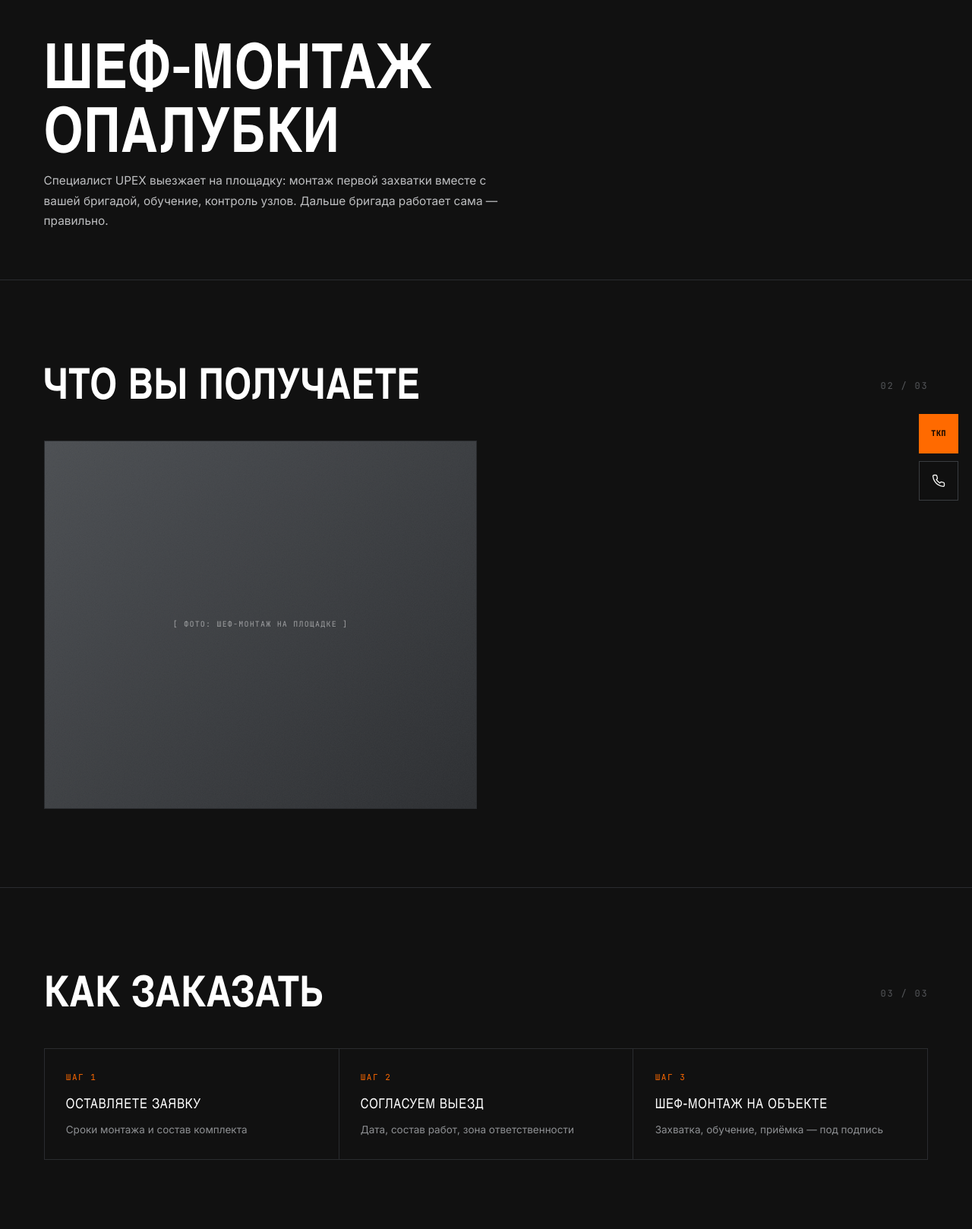
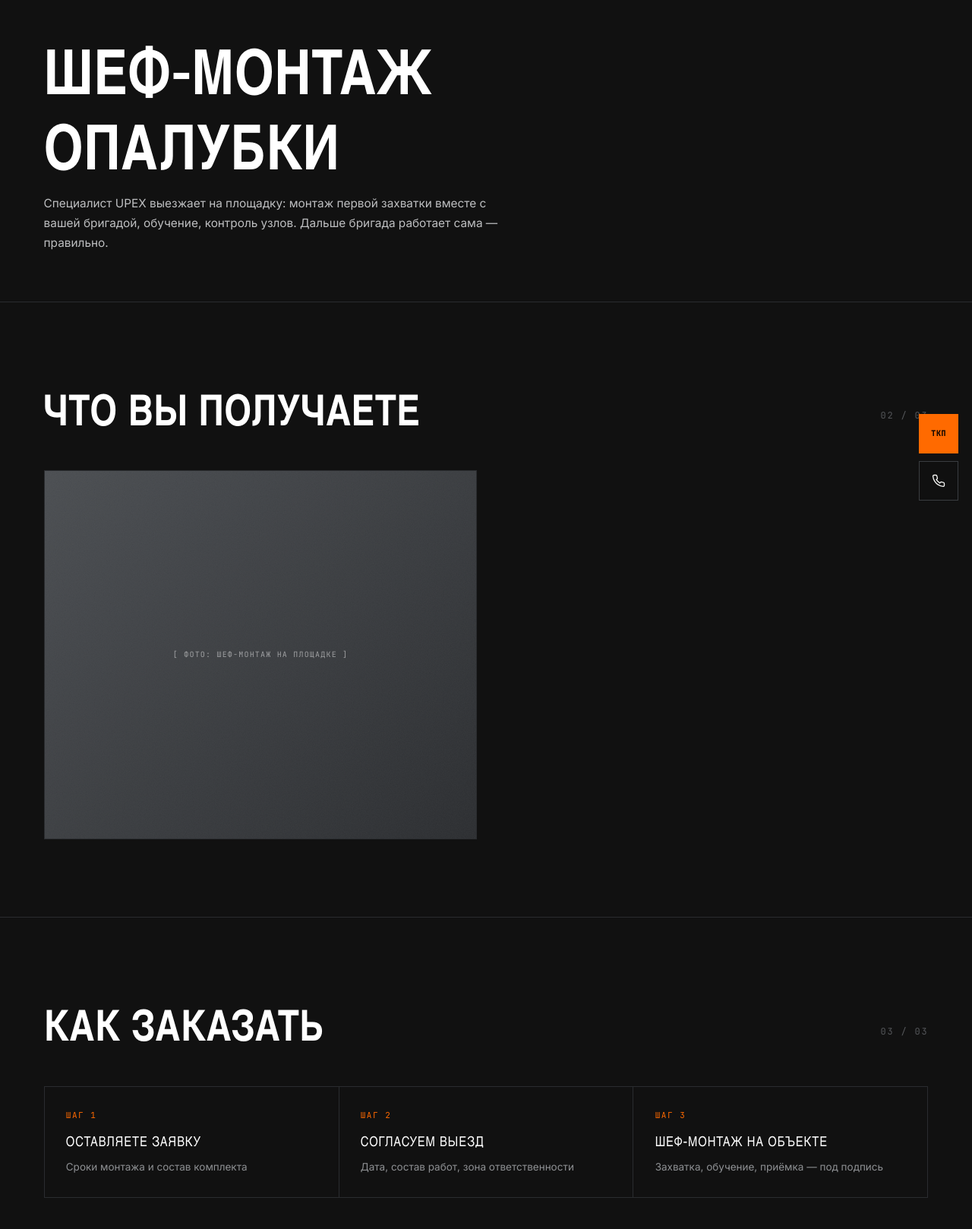
Before and after one commit to kmvit/ganingroup, a Django app: page /uslugi/shef-montazh/ in a window 1280 px wide. Shown: the part 123-1741 px from the top of the page at 76% size. Run offline with Django 5.2, Linux system fonts and the light colour scheme; data comes from the database, SQL or seed files in the repository; data that the repository does not hold is empty.

Commit message:
Вёрстка: фото не выезжает на карточки, «Ё» не налезает на строку выше
1. Страницы сервисов: у блока с фото стояли aspect-ratio и height:100%
   одновременно. Высоту он брал от карточки, растянутой под соседнюю
   колонку, а ширину считал из пропорции — 850px при колонке 754px,
   и лишнее накрывало карточки справа. Ширина задана явно.

2. Заголовки: line-height 1.02 был меньше, чем занимают буквы. В Oswald
   точки «Ё» поднимаются на 1.042em над базовой линией при высоте
   заглавных 0.82em, хвосты «Ц/Д/Щ» уходят вниз на 0.157em — нужно 1.199.
   Поставлено 1.2.

Co-Authored-By: Claude Opus 5 <noreply@anthropic.com>

```diff
--- a/static/assets/site.css
+++ b/static/assets/site.css
@@ -35,7 +35,10 @@ a{color:inherit;text-decoration:none}
 button{font:inherit;border:0;background:none;color:inherit;cursor:pointer}
 .wrap{max-width:var(--maxw);margin-inline:auto;padding-inline:var(--gut)}
 
-h1,h2,h3{font-family:var(--font-h);font-weight:600;line-height:1.02;text-transform:uppercase;letter-spacing:.005em}
+/* line-height 1.2, а не плотнее: в Oswald точки «Ё» поднимаются на 1.042em
+   над базовой линией (заглавные — 0.82em), хвосты «Ц/Д/Щ» уходят на 0.157em.
+   При 1.02 вторая строка с «Ё» или «Й» налезала на предыдущую. */
+h1,h2,h3{font-family:var(--font-h);font-weight:600;line-height:1.2;text-transform:uppercase;letter-spacing:.005em}
 .eyebrow{font-family:var(--font-m);font-size:12px;letter-spacing:.22em;text-transform:uppercase;color:var(--muted);display:flex;align-items:center;gap:12px}
 .eyebrow::before{content:"";width:8px;height:8px;background:var(--accent)}
 .sec-head{display:flex;align-items:flex-end;justify-content:space-between;gap:24px;margin-bottom:clamp(32px,4vw,56px)}
--- a/templates/pages/laboratoriya.html
+++ b/templates/pages/laboratoriya.html
@@ -7,7 +7,7 @@
 <nav class="bc"><div class="wrap"><a href="{% url 'home' %}">Главная</a><i>/</i><a href="{% url 'uslugi' %}">Сервисы</a><i>/</i><span>Лаборатория контроля качества</span></div></nav>
 <section class="phero"><div class="wrap"><h1>{{ page.h1|default:"Лаборатория контроля качества"|safe }}</h1><p class="sub">{{ page.subtitle|default:"Собственная строительная лаборатория и ОТК плюс испытательная лаборатория «Резол»: подбор составов под проект, испытание каждой партии, паспорта качества и протоколы для технадзора."|safe }}</p></div></section>
 <section><div class="wrap"><div class="sec-head"><h2>Что вы получаете</h2><span class="num">02 / 03</span></div><div class="grid c2" style="align-items:stretch">
-      <div class="pcard" style="pointer-events:none"><span class="ph" style="aspect-ratio:4/3.4;height:100%">{% if page.photo %}<img src="{{ page.photo.url }}" alt="" style="width:100%;height:100%;object-fit:cover" />{% else %}<i>[ фото: лаборатория ]</i>{% endif %}</span></div>
+      <div class="pcard" style="pointer-events:none"><span class="ph" style="aspect-ratio:4/3.4;width:100%;height:100%">{% if page.photo %}<img src="{{ page.photo.url }}" alt="" style="width:100%;height:100%;object-fit:cover" />{% else %}<i>[ фото: лаборатория ]</i>{% endif %}</span></div>
       <div class="grid c2">{% for c in cards_by_section.grid1 %}<div class="icard">{% if c.icon %}<span class="ic">{{ c.icon }}</span>{% endif %}<h3 style="font-size:16px">{{ c.title }}</h3><p>{{ c.text }}</p></div>{% endfor %}</div></div></div></section><section class="bt"><div class="wrap"><div class="sec-head"><h2>Как заказать</h2><span class="num">03 / 03</span></div><div class="steps"><div class="step"><i>Шаг 1</i><b>Передаёте требования проекта</b><span>Класс, F/W, особые условия</span></div><div class="step"><i>Шаг 2</i><b>Лаборатория подбирает состав</b><span>Пробные замесы и испытания</span></div><div class="step"><i>Шаг 3</i><b>Контроль на всём цикле</b><span>Испытания партий и документы без задержек</span></div></div></div></section><section class="final">
   <div class="wrap" style="position:relative">
     <p class="eyebrow" style="justify-content:center">Один партнёр — весь монолит</p>
--- a/templates/pages/logistika.html
+++ b/templates/pages/logistika.html
@@ -7,7 +7,7 @@
 <nav class="bc"><div class="wrap"><a href="{% url 'home' %}">Главная</a><i>/</i><a href="{% url 'uslugi' %}">Сервисы</a><i>/</i><span>Логистика и диспетчеризация</span></div></nav>
 <section class="phero"><div class="wrap"><h1>{{ page.h1|default:"Логистика и диспетчеризация"|safe }}</h1><p class="sub">{{ page.subtitle|default:"Правильный бетон — правильной бригаде — в правильное время. Собственный автопарк и менеджеры на связи 24/7 в сезон: вам ничего делать не нужно, мы держим график."|safe }}</p></div></section>
 <section><div class="wrap"><div class="sec-head"><h2>Что вы получаете</h2><span class="num">02 / 03</span></div><div class="grid c2" style="align-items:stretch">
-      <div class="pcard" style="pointer-events:none"><span class="ph" style="aspect-ratio:4/3.4;height:100%">{% if page.photo %}<img src="{{ page.photo.url }}" alt="" style="width:100%;height:100%;object-fit:cover" />{% else %}<i>[ фото: автопарк ]</i>{% endif %}</span></div>
+      <div class="pcard" style="pointer-events:none"><span class="ph" style="aspect-ratio:4/3.4;width:100%;height:100%">{% if page.photo %}<img src="{{ page.photo.url }}" alt="" style="width:100%;height:100%;object-fit:cover" />{% else %}<i>[ фото: автопарк ]</i>{% endif %}</span></div>
       <div class="grid c2">{% for c in cards_by_section.grid1 %}<div class="icard">{% if c.icon %}<span class="ic">{{ c.icon }}</span>{% endif %}<h3 style="font-size:16px">{{ c.title }}</h3><p>{{ c.text }}</p></div>{% endfor %}</div></div></div></section><section class="bt"><div class="wrap"><div class="sec-head"><h2>Как заказать</h2><span class="num">03 / 03</span></div><div class="steps"><div class="step"><i>Шаг 1</i><b>Оставляете заявку и график</b><span>Объект, объёмы, окна заливок</span></div><div class="step"><i>Шаг 2</i><b>Составляем план поставок</b><span>Логист закрепляет машины и маршруты</span></div><div class="step"><i>Шаг 3</i><b>Подаём бетон по графику</b><span>Менеджер ведёт поставку до последнего куба</span></div></div></div></section><section class="final">
   <div class="wrap" style="position:relative">
     <p class="eyebrow" style="justify-content:center">Один партнёр — весь монолит</p>
--- a/templates/pages/raschet_opalubki.html
+++ b/templates/pages/raschet_opalubki.html
@@ -7,7 +7,7 @@
 <nav class="bc"><div class="wrap"><a href="{% url 'home' %}">Главная</a><i>/</i><a href="{% url 'uslugi' %}">Сервисы</a><i>/</i><span>Расчёт и проектирование опалубки</span></div></nav>
 <section class="phero"><div class="wrap"><h1>{{ page.h1|default:"Расчёт и проектирование опалубки"|safe }}</h1><p class="sub">{{ page.subtitle|default:"Инженеры UPEX рассчитывают комплект опалубки под ваш проект: спецификация и график оборота. Расчёт комплекта — бесплатно; расстановка на чертеже — платно. Срок — 1 рабочий день."|safe }}</p><div class="tags"><a class="chip hot" href="#tkp">расчёт комплекта — бесплатно</a></div></div></section>
 <section><div class="wrap"><div class="sec-head"><h2>Что вы получаете</h2><span class="num">02 / 03</span></div><div class="grid c2" style="align-items:stretch">
-      <div class="pcard" style="pointer-events:none"><span class="ph" style="aspect-ratio:4/3.4;height:100%">{% if page.photo %}<img src="{{ page.photo.url }}" alt="" style="width:100%;height:100%;object-fit:cover" />{% else %}<i>[ фото: инженер за расчётом ]</i>{% endif %}</span></div>
+      <div class="pcard" style="pointer-events:none"><span class="ph" style="aspect-ratio:4/3.4;width:100%;height:100%">{% if page.photo %}<img src="{{ page.photo.url }}" alt="" style="width:100%;height:100%;object-fit:cover" />{% else %}<i>[ фото: инженер за расчётом ]</i>{% endif %}</span></div>
       <div class="grid c2">{% for c in cards_by_section.grid1 %}<div class="icard">{% if c.icon %}<span class="ic">{{ c.icon }}</span>{% endif %}<h3 style="font-size:16px">{{ c.title }}</h3><p>{{ c.text }}</p></div>{% endfor %}</div></div></div></section><section class="bt"><div class="wrap"><div class="sec-head"><h2>Как заказать</h2><span class="num">03 / 03</span></div><div class="steps"><div class="step"><i>Шаг 1</i><b>Оставляете заявку</b><span>Контакты и общие параметры объекта</span></div><div class="step"><i>Шаг 2</i><b>Передаёте проект / чертежи</b><span>КЖ-раздел или обмерные схемы</span></div><div class="step"><i>Шаг 3</i><b>Получаете расчёт и ТКП</b><span>Комплект, спецификация, цена и сроки отгрузки</span></div></div></div></section><section class="final">
   <div class="wrap" style="position:relative">
     <p class="eyebrow" style="justify-content:center">Один партнёр — весь монолит</p>
--- a/templates/pages/shef_montazh.html
+++ b/templates/pages/shef_montazh.html
@@ -7,7 +7,7 @@
 <nav class="bc"><div class="wrap"><a href="{% url 'home' %}">Главная</a><i>/</i><a href="{% url 'uslugi' %}">Сервисы</a><i>/</i><span>Шеф-монтаж опалубки</span></div></nav>
 <section class="phero"><div class="wrap"><h1>{{ page.h1|default:"Шеф-монтаж опалубки"|safe }}</h1><p class="sub">{{ page.subtitle|default:"Специалист UPEX выезжает на площадку: монтаж первой захватки вместе с вашей бригадой, обучение, контроль узлов. Дальше бригада работает сама — правильно."|safe }}</p></div></section>
 <section><div class="wrap"><div class="sec-head"><h2>Что вы получаете</h2><span class="num">02 / 03</span></div><div class="grid c2" style="align-items:stretch">
-      <div class="pcard" style="pointer-events:none"><span class="ph" style="aspect-ratio:4/3.4;height:100%">{% if page.photo %}<img src="{{ page.photo.url }}" alt="" style="width:100%;height:100%;object-fit:cover" />{% else %}<i>[ фото: шеф-монтаж на площадке ]</i>{% endif %}</span></div>
+      <div class="pcard" style="pointer-events:none"><span class="ph" style="aspect-ratio:4/3.4;width:100%;height:100%">{% if page.photo %}<img src="{{ page.photo.url }}" alt="" style="width:100%;height:100%;object-fit:cover" />{% else %}<i>[ фото: шеф-монтаж на площадке ]</i>{% endif %}</span></div>
       <div class="grid c2">{% for c in cards_by_section.grid1 %}<div class="icard">{% if c.icon %}<span class="ic">{{ c.icon }}</span>{% endif %}<h3 style="font-size:16px">{{ c.title }}</h3><p>{{ c.text }}</p></div>{% endfor %}</div></div></div></section><section class="bt"><div class="wrap"><div class="sec-head"><h2>Как заказать</h2><span class="num">03 / 03</span></div><div class="steps"><div class="step"><i>Шаг 1</i><b>Оставляете заявку</b><span>Сроки монтажа и состав комплекта</span></div><div class="step"><i>Шаг 2</i><b>Согласуем выезд</b><span>Дата, состав работ, зона ответственности</span></div><div class="step"><i>Шаг 3</i><b>Шеф-монтаж на объекте</b><span>Захватка, обучение, приёмка — под подпись</span></div></div></div></section><section class="final">
   <div class="wrap" style="position:relative">
     <p class="eyebrow" style="justify-content:center">Один партнёр — весь монолит</p>
```
